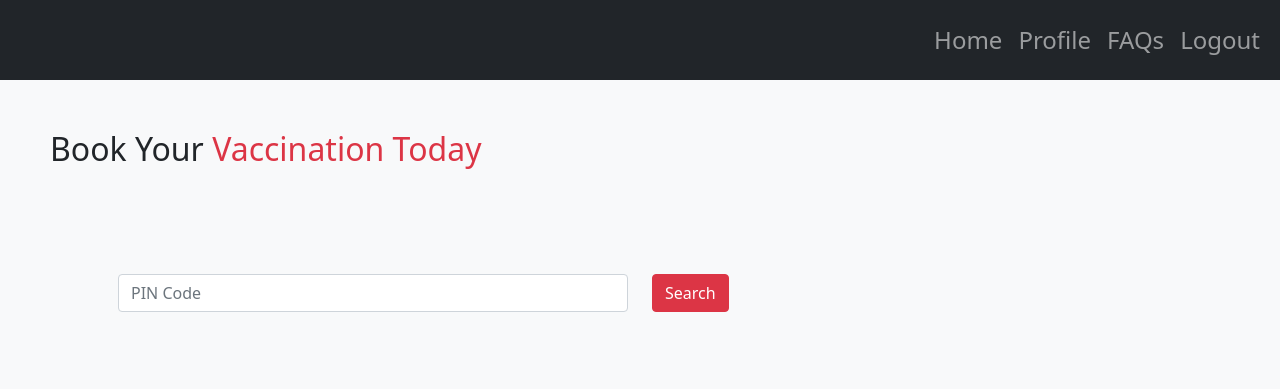
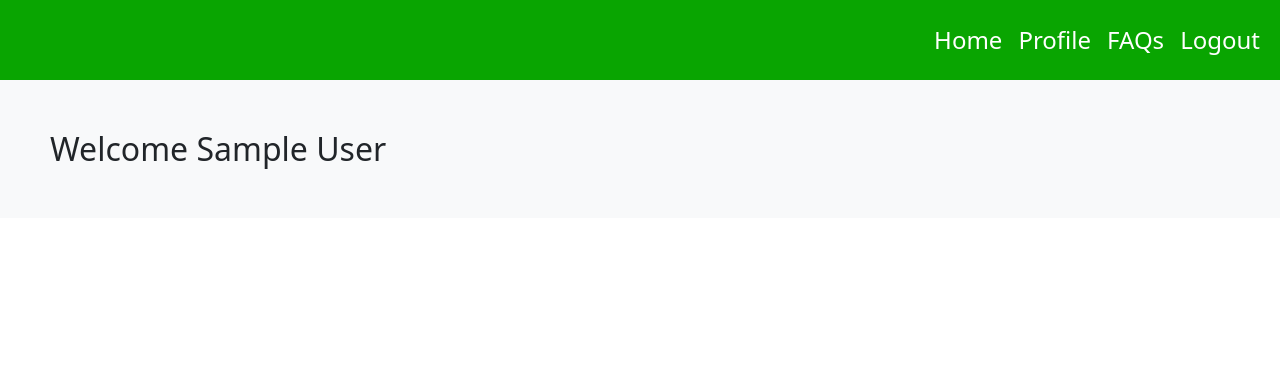
Before and after one commit to Montek30/RecipeFelixProject, a Flask app: page /profile in a window 1280 px wide. Shown: the top 389 px of the page. Run offline with Flask 2, Linux system fonts and the light colour scheme; the visitor is signed in with stand-in values (Sample User, id 1); data comes from the database, SQL or seed files in the repository; some libraries are stand-ins or nearby versions.

Commit message:
profile page changes

```diff
--- a/src/app.py
+++ b/src/app.py
@@ -28,7 +28,7 @@ app.register_blueprint(vaccine_bp, url_prefix='/vaccine')
 app.register_blueprint(vaccine_booking_bp, url_prefix='/vaccine_booking')
 
 app.config['SECRET_KEY'] = '!@#montek@@!!'
-app.config['SQLALCHEMY_DATABASE_URI'] = 'mysql+pymysql://root:root@127.0.0.1:3306/vaccine_tracker'
+app.config['SQLALCHEMY_DATABASE_URI'] = 'mysql+pymysql://root:root@127.0.0.1:3306/mckinsey_felix_project'
 app.config['SQLALCHEMY_TRACK_MODIFICATIONS'] = True
 
 db.init_app(app)
--- a/src/templates/base.html
+++ b/src/templates/base.html
@@ -7,4 +7,9 @@
     <link rel="stylesheet" href="https://cdnjs.cloudflare.com/ajax/libs/bulma/0.7.2/css/bulma.min.css" />
     <link href="https://cdn.jsdelivr.net/npm/bootstrap@5.1.3/dist/css/bootstrap.min.css" rel="stylesheet" integrity="sha384-1BmE4kWBq78iYhFldvKuhfTAU6auU8tT94WrHftjDbrCEXSU1oBoqyl2QvZ6jIW3" crossorigin="anonymous">
     <script src="https://cdn.jsdelivr.net/npm/bootstrap@5.1.3/dist/js/bootstrap.bundle.min.js" integrity="sha384-ka7Sk0Gln4gmtz2MlQnikT1wXgYsOg+OMhuP+IlRH9sENBO0LRn5q+8nbTov4+1p" crossorigin="anonymous"></script>
+    <style>
+    	nav .navbar-nav li a{
+		  color: white !important;
+		}
+    </style>
 </head>
--- a/src/templates/header.html
+++ b/src/templates/header.html
@@ -1,4 +1,4 @@
-<nav class="navbar navbar-expand-lg bg-dark navbar-dark" style="height: 80px">
+<nav class="navbar navbar-expand-lg navbar-dark" style="height: 80px;background-color: #09A501;color: white;">
   <div class="container-fluid">
     <button class="navbar-toggler" type="button" data-bs-toggle="collapse" data-bs-target="#collapsibleNavbar">
       <span class="navbar-toggler-icon"></span>
--- a/src/templates/profile_v2.html
+++ b/src/templates/profile_v2.html
@@ -3,22 +3,7 @@
 
 <section class="bg-light">
     <div>
-        <h2 style="padding:50px">Book Your <span class="text-danger">Vaccination Today</span></h2>
-        <div class="container bg-light p-5">
-            <form id="searchForm">
-            <div class="row">
-                <div class="col">
-                    <input type="text" class="form-control" placeholder="PIN Code" id="pin">
-                </div>
-                <div class="col">
-                    <button class="btn btn-danger" id="searchbtn_v2" class="text-danger">Search</button>
-                </div>
-            </div>
-            <div class="row text-danger" style="padding: 15px;" id="error"></div>
-            </form>
-        </div>
-        <input type="hidden" id="user_id" value="{{id}}">
-        <table class="table bg-light"></table>
+        <h2 style="padding:50px">Welcome <span class="color:FF6B21">{{ name }}</span></h2>
     </div>
 </section>
 
```
